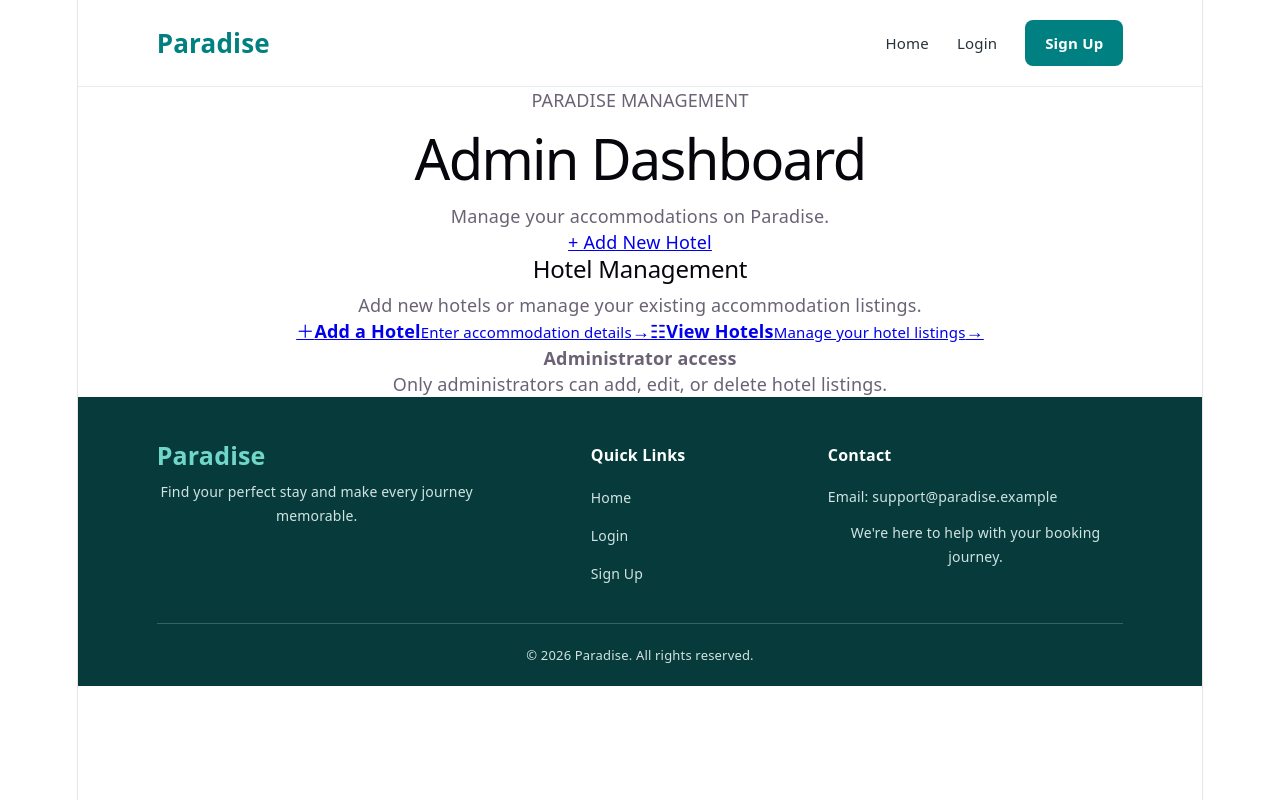
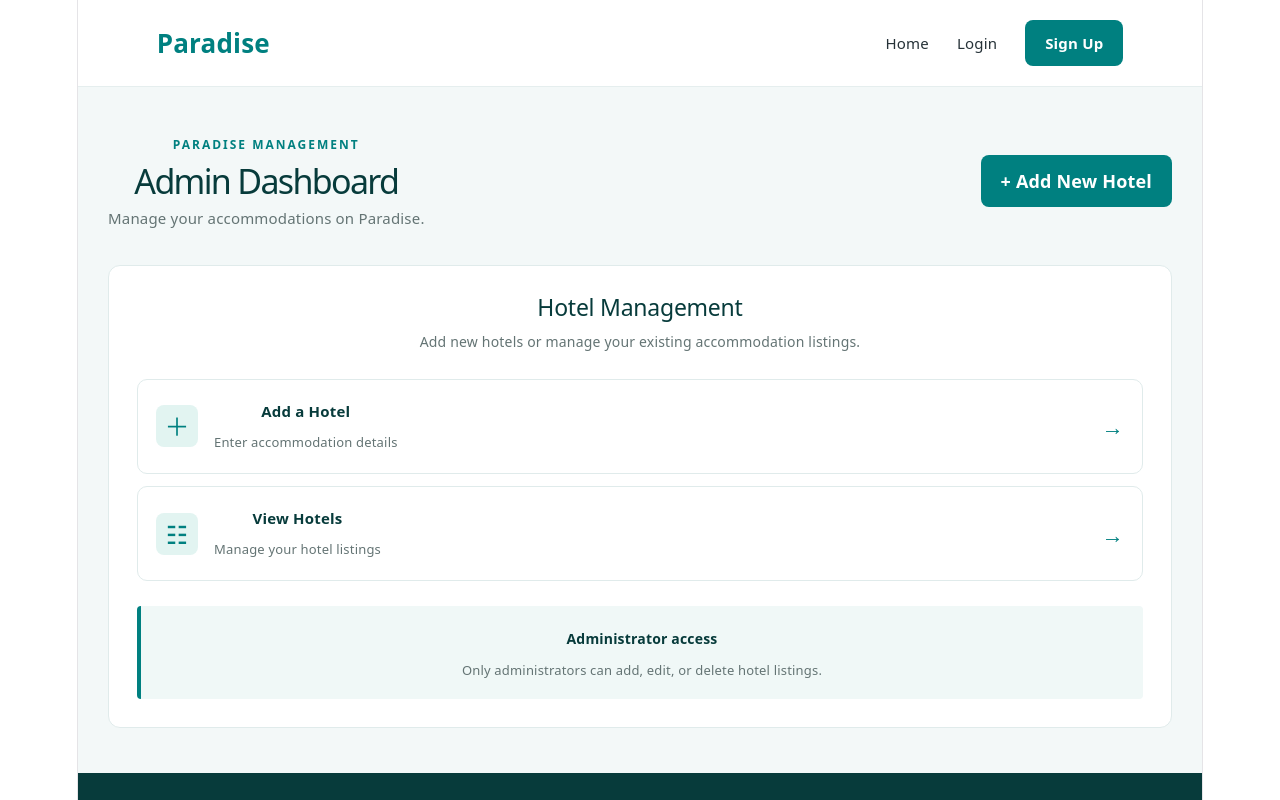
Before and after one commit to Siyanda-Mabaso/HotelApp, a React (Vite) app in the folder FrontEnd/: page /admin in a window 1280 px wide. Shown: the top 800 px of the page. Built offline with nearby package versions, Linux system fonts and the light colour scheme.

Commit message:
created the admnin page css file

```diff
--- a/FrontEnd/src/Pages/AdminDashboard/AdminDashboard.module.css
+++ b/FrontEnd/src/Pages/AdminDashboard/AdminDashboard.module.css
@@ -0,0 +1,203 @@
+
+.page {
+  min-height: 100vh;
+  display: flex;
+  flex-direction: column;
+  background-color: #f3f8f8;
+}
+
+.main {
+  flex: 1;
+  width: 100%;
+  max-width: 1200px;
+  box-sizing: border-box;
+  margin: 0 auto;
+  padding: 45px 30px;
+}
+
+.welcomeSection {
+  display: flex;
+  justify-content: space-between;
+  align-items: center;
+  gap: 24px;
+  margin-bottom: 35px;
+}
+
+.eyebrow {
+  margin: 0 0 10px;
+  color: #008080;
+  font-size: 12px;
+  font-weight: 700;
+  letter-spacing: 2px;
+}
+
+.welcomeSection h1 {
+  margin: 0 0 12px;
+  color: #073b3b;
+  font-size: 34px;
+}
+
+.subtitle {
+  margin: 0;
+  color: #647474;
+  font-size: 15px;
+  line-height: 1.6;
+}
+
+.addHotelLink {
+  display: inline-block;
+  padding: 13px 20px;
+  border-radius: 8px;
+  background-color: #008080;
+  color: white;
+  font-weight: 600;
+  text-decoration: none;
+  white-space: nowrap;
+}
+
+.addHotelLink:hover {
+  background-color: #006666;
+}
+
+/* .statsGrid {
+  display: grid;
+  grid-template-columns: repeat(3, minmax(0, 1fr));
+  gap: 20px;
+  margin-bottom: 35px;
+}
+
+.statCard {
+  padding: 24px;
+  background-color: white;
+  border: 1px solid #e0ebeb;
+  border-radius: 12px;
+  box-shadow: 0 5px 18px rgba(7, 59, 59, 0.04);
+} */
+
+.statIcon {
+  display: flex;
+  align-items: center;
+  justify-content: center;
+  width: 46px;
+  height: 46px;
+  margin-bottom: 18px;
+  border-radius: 10px;
+  background-color: #e2f4f1;
+  font-size: 22px;
+}
+
+.statCard p {
+  margin: 0 0 8px;
+  color: #647474;
+  font-size: 14px;
+}
+
+.statCard h2 {
+  margin: 0 0 8px;
+  color: #073b3b;
+  font-size: 23px;
+}
+
+.statCard span {
+  color: #7b8989;
+  font-size: 13px;
+}
+
+.managementSection {
+  padding: 28px;
+  background-color: white;
+  border: 1px solid #e0ebeb;
+  border-radius: 12px;
+}
+
+.managementSection h2 {
+  margin: 0 0 10px;
+  color: #073b3b;
+  font-size: 23px;
+}
+
+.managementSection > div:first-child p {
+  margin: 0;
+  color: #647474;
+  font-size: 14px;
+  line-height: 1.6;
+}
+
+.actions {
+  display: flex;
+  flex-direction: column;
+  gap: 12px;
+  margin-top: 25px;
+}
+
+.actionLink {
+  display: flex;
+  align-items: center;
+  gap: 16px;
+  padding: 18px;
+  border: 1px solid #e0ebeb;
+  border-radius: 10px;
+  color: inherit;
+  text-decoration: none;
+  transition: border-color 0.2s ease, background-color 0.2s ease;
+}
+
+.actionLink:hover {
+  border-color: #008080;
+  background-color: #f7fbfb;
+}
+
+.actionIcon {
+  display: flex;
+  align-items: center;
+  justify-content: center;
+  width: 42px;
+  height: 42px;
+  flex-shrink: 0;
+  border-radius: 8px;
+  background-color: #e2f4f1;
+  color: #008080;
+  font-size: 25px;
+}
+
+.actionLink strong,
+.actionLink small {
+  display: block;
+}
+
+.actionLink strong {
+  margin-bottom: 5px;
+  color: #073b3b;
+  font-size: 15px;
+}
+
+.actionLink small {
+  color: #647474;
+  font-size: 13px;
+}
+
+.arrow {
+  margin-left: auto;
+  color: #008080;
+  font-size: 22px;
+}
+
+.note {
+  margin-top: 25px;
+  padding: 18px;
+  border-left: 4px solid #008080;
+  border-radius: 4px;
+  background-color: #f0f8f7;
+}
+
+.note strong {
+  color: #073b3b;
+  font-size: 14px;
+}
+
+.note p {
+  margin: 8px 0 0;
+  color: #647474;
+  font-size: 13px;
+  line-height: 1.6;
+}
```
